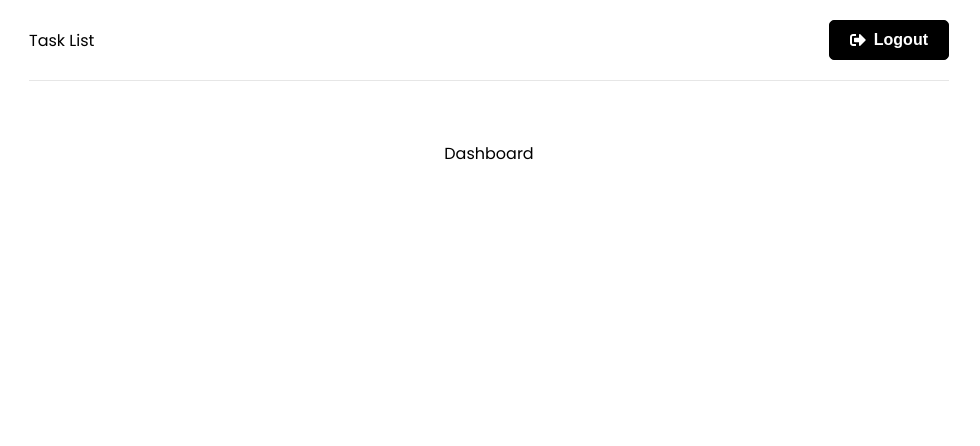
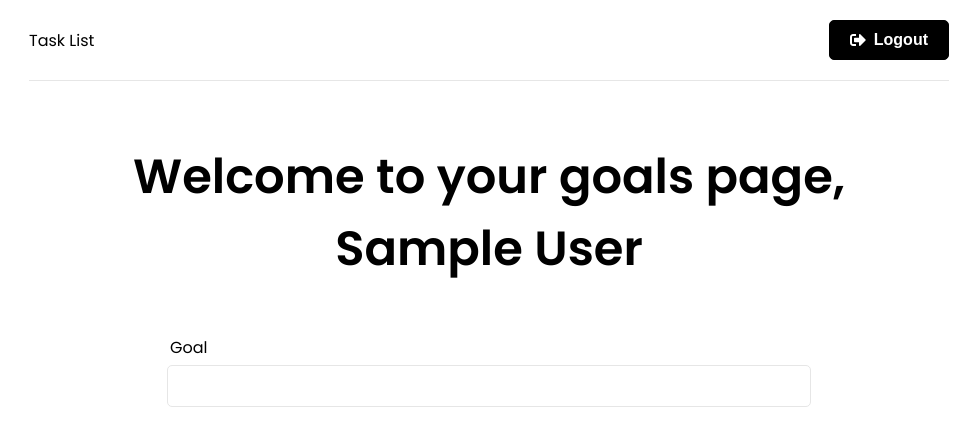
Before and after one commit to imRanDan/tasklist-mern, a React (Create React App) app in the folder client/: page / in a window 1280 px wide. Shown: the top 446 px of the page, without its empty margins (151-1131 px from the left). Built offline with nearby package versions, Linux system fonts and the light colour scheme; sample sign-in values are in the browser's storage.

Commit message:
working on adding goals functionality to task list

```diff
--- a/client/src/app/store.js
+++ b/client/src/app/store.js
@@ -1,8 +1,10 @@
 import { configureStore } from '@reduxjs/toolkit';
 import authReducer from '../features/auth/authSlice'
+import goalReducer from '../features/goals/goalSlice'
 
 export const store = configureStore({
   reducer: {
     auth: authReducer,
+    goals: goalReducer,
   },
 });
--- /dev/null
+++ b/client/src/components/GoalForm.jsx
@@ -0,0 +1,23 @@
+import { useState } from "react"
+import {useSelector, useDispatch} from 'react-redux'
+
+function GoalForm() {
+  const [text, setText] = useState('')
+
+  const onSubmit = e => {
+    e.preventDefault()
+  }
+
+  return (
+    <section className='form'>
+      <form onSubmit={onSubmit}>
+        <div className="form-group">
+          <label htmlFor="text">Goal</label>
+          <input type="text" />
+        </div>
+      </form>
+    </section>
+  )
+}
+
+export default GoalForm
--- /dev/null
+++ b/client/src/features/goals/goalSlice.js
@@ -0,0 +1,20 @@
+import {createSlice, createAsyncThunk} from '@reduxjs/toolkit'
+
+const initialState = {
+  goals: [],
+  isError: false,
+  isLoading: false,
+  isSuccess: false,
+  message: ''
+}
+
+export const goalSlice = createSlice({
+  name: 'goal',
+  initialState,
+  reducers: {
+    reset: (state) => initialState
+  }
+})
+
+export const {reset} = goalSlice.actions
+export default goalSlice.reducer
--- a/client/src/pages/Dashboard.jsx
+++ b/client/src/pages/Dashboard.jsx
@@ -1,8 +1,27 @@
-import React from 'react'
+import {useEffect} from 'react'
+import {useNavigate} from 'react-router-dom'
+import {useSelector} from 'react-redux'
+import GoalForm from '../components/GoalForm'
 
 function Dashboard() {
+  const navigate = useNavigate()
+
+  const {user} = useSelector((state) => state.auth)
+
+  useEffect(() => {
+    if(!user) {
+      navigate('/login')
+    }
+  }, [user, navigate])
+
   return (
-    <div>Dashboard</div>
+    <>
+      <section className="heading">
+        <h1>Welcome to your goals page, {user && user.name}</h1>
+      </section>
+
+      <GoalForm />
+    </>
   )
 }
 
```
Also changed, not shown: client/src/features/goals/goalService.js (added), 2 other files (tests, documents, lock files or other folders).
